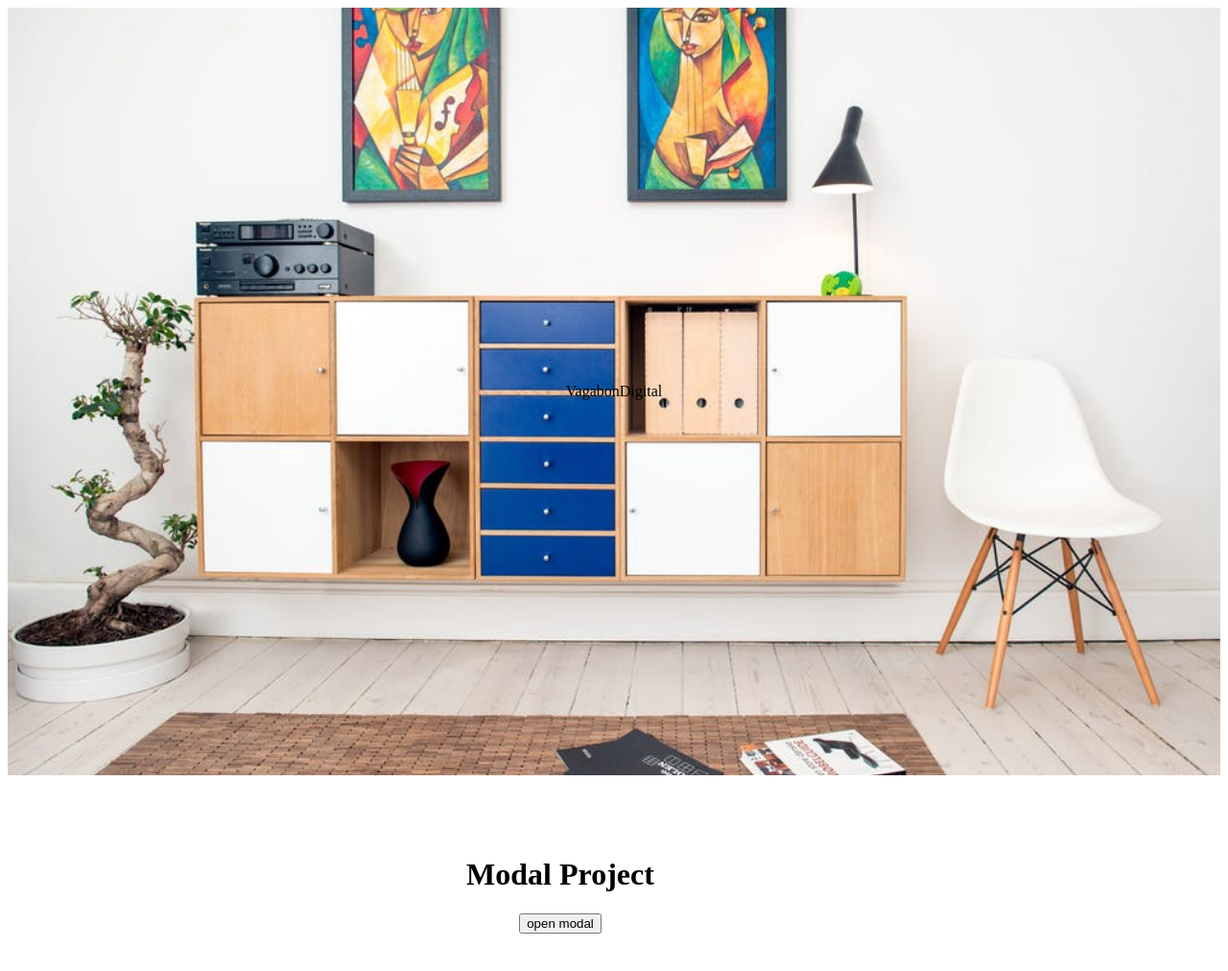
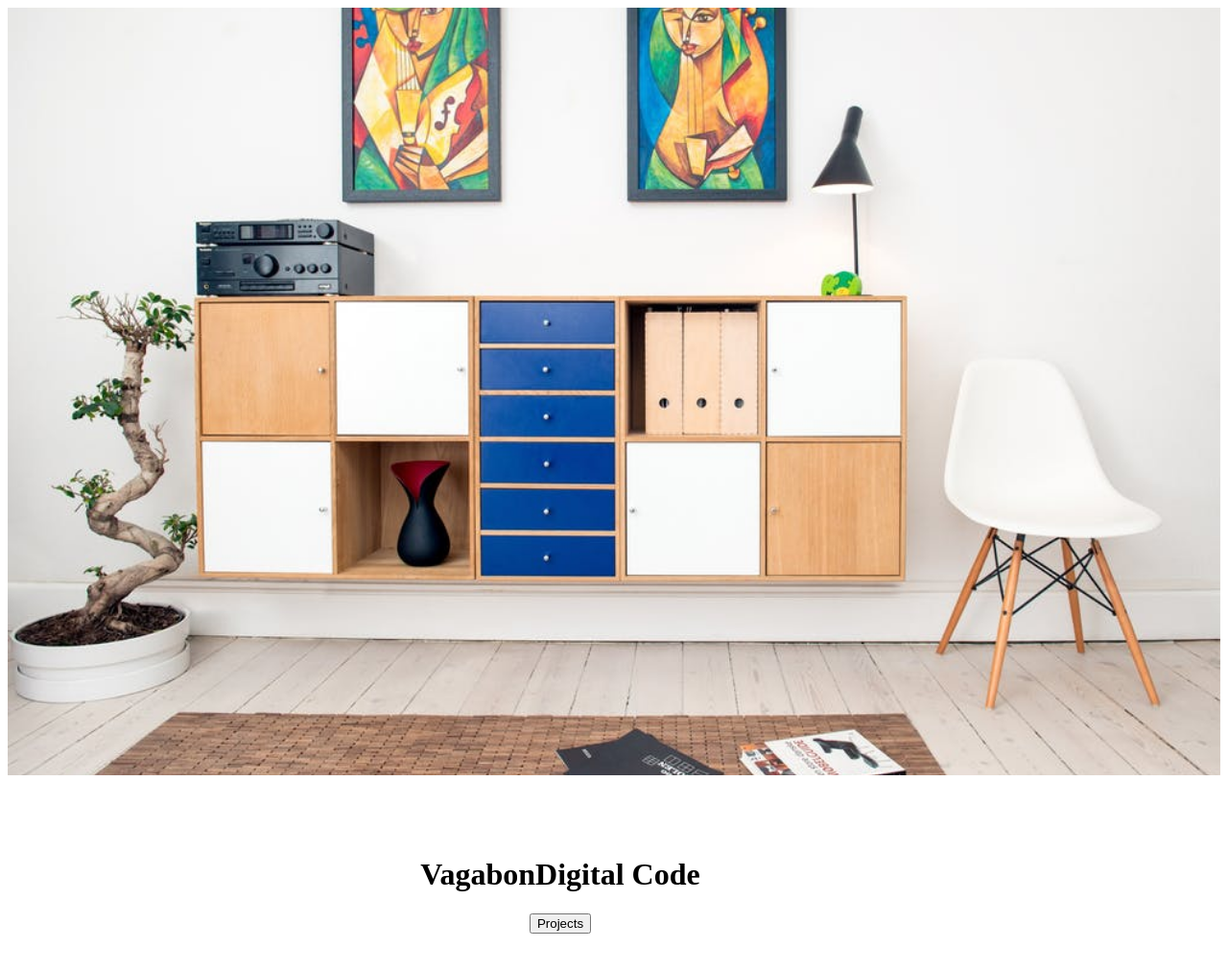
Before and after one commit to VagabonDigital/vagabondigital.github.io, a plain HTML site: page index.html in a window 1280 px wide. Shown: the whole page at 96% size. Drawn offline with Linux system fonts and the light colour scheme.

Commit message:
Update index.html

```diff
--- a/index.html
+++ b/index.html
@@ -9,10 +9,10 @@
     <script src="index.js"></script>
 </head>
 <body>
-    <header class="hero">VagabonDigital</header>
+    <header class="hero"></header>
         <div class="banner">
-            <h1>Modal Project</h1>
-                <button class="btn modal-btn">open modal</button>
+            <h1>VagabonDigital Code</h1>
+                <button class="btn modal-btn">Projects</button>
         </div>
 </body>
 </html>
```
